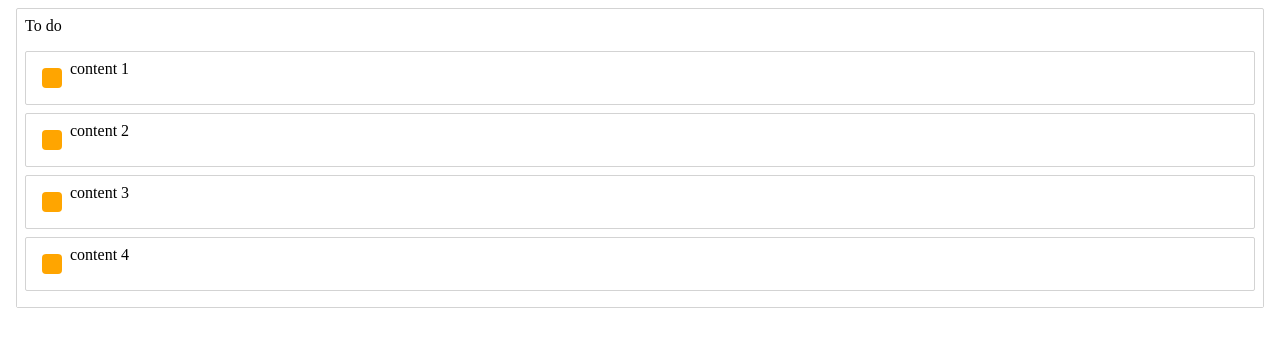
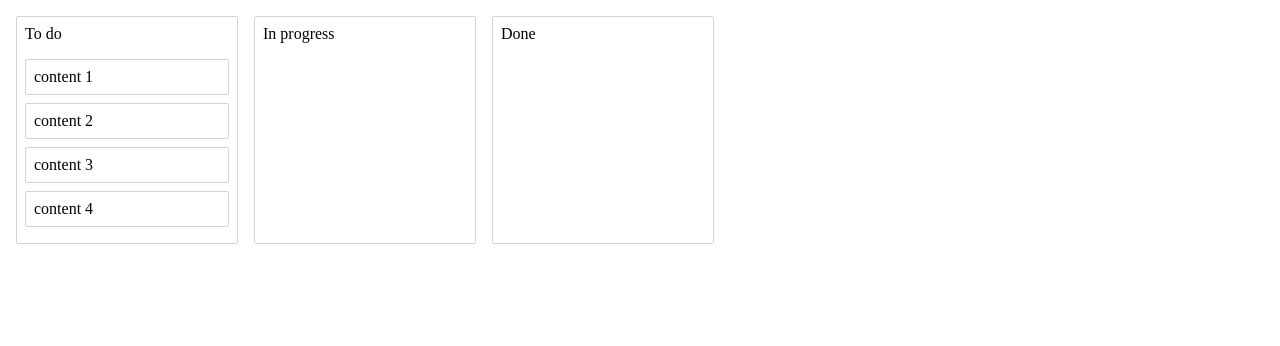
Before and after one commit to tsuyopon-xyz/react-beautiful-dnd-practice, a React (Create React App) app: page / in a window 1280 px wide. Shown: the top 346 px of the page. Built offline with nearby package versions, Linux system fonts and the light colour scheme.

Commit message:
Done lesson 9

```diff
--- a/src/Column.tsx
+++ b/src/Column.tsx
@@ -12,6 +12,10 @@ const Container = styled.div`
   margin: 8px;
   border: 1px solid lightgrey;
   border-radius: 2px;
+  width: 220px;
+
+  display: flex;
+  flex-direction: column;
 `;
 const Title = styled.div`
   padding: 8px;
@@ -21,6 +25,8 @@ const TaskList = styled.div`
   transition: background-color 0.2s ease;
   background-color: ${(props: any) =>
     props.isDraggingOver ? 'skyblue' : 'white'};
+  flex-grow: 1;
+  min-height: 100px;
 `;
 
 interface IProps {
--- a/src/Task.tsx
+++ b/src/Task.tsx
@@ -18,14 +18,6 @@ const Container = styled.div`
   display: flex;
 `;
 
-const Handle = styled.div`
-  width: 20px;
-  height: 20px;
-  background-color: orange;
-  border-radius: 4px;
-  margin: 8px;
-`;
-
 interface IProps {
   task: Task;
   index: number;
@@ -40,10 +32,10 @@ export default function Column({ task, index }: IProps) {
           <Container
             ref={provided.innerRef}
             {...provided.draggableProps}
+            {...provided.dragHandleProps}
             //@ts-ignore
             isDragging={isDragging}
           >
-            <Handle {...provided.dragHandleProps} />
             {task.content}
           </Container>
         );
--- a/src/index.tsx
+++ b/src/index.tsx
@@ -8,6 +8,11 @@ import {
 } from 'react-beautiful-dnd';
 import initialData from './initial-data';
 import Column from './Column';
+import styled from 'styled-components';
+
+const Container = styled.div`
+  display: flex;
+`;
 
 const App = () => {
   const [data, setData] = useState(initialData);
@@ -45,14 +50,38 @@ const App = () => {
     }
 
     const srcColumnId = source.droppableId;
+    const destColumnId = destination.droppableId;
+
+    if (srcColumnId === destColumnId) {
+      const srcColumn = data.columns[srcColumnId];
+      const newTaskIds = [...srcColumn.taskIds];
+
+      const pulledTaskId = newTaskIds.splice(source.index, 1)[0];
+      newTaskIds.splice(destination.index, 0, pulledTaskId);
+
+      setData((prevData) => {
+        const updatedData = { ...prevData };
+        data.columns[srcColumnId].taskIds = newTaskIds;
+
+        return updatedData;
+      });
+
+      return;
+    }
+
     const srcColumn = data.columns[srcColumnId];
-    const copiedTaskIds = [...srcColumn.taskIds];
-    const pulledTaskId = copiedTaskIds.splice(source.index, 1)[0];
-    copiedTaskIds.splice(destination.index, 0, pulledTaskId);
+    const destColumn = data.columns[destColumnId];
+
+    const newSrcTaskIds = [...srcColumn.taskIds];
+    const newDestTaskIds = [...destColumn.taskIds];
+
+    const pulledTaskId = newSrcTaskIds.splice(source.index, 1)[0];
+    newDestTaskIds.splice(destination.index, 0, pulledTaskId);
 
     setData((prevData) => {
       const updatedData = { ...prevData };
-      data.columns[srcColumnId].taskIds = copiedTaskIds;
+      data.columns[srcColumnId].taskIds = newSrcTaskIds;
+      data.columns[destColumnId].taskIds = newDestTaskIds;
 
       return updatedData;
     });
@@ -64,12 +93,14 @@ const App = () => {
       onDragUpdate={onDragUpdate}
       onDragEnd={onDragEnd}
     >
-      {data.columnOrder.map((columnId) => {
-        const column = data.columns[columnId];
-        const tasks = column.taskIds.map((taskId) => data.tasks[taskId]);
+      <Container>
+        {data.columnOrder.map((columnId) => {
+          const column = data.columns[columnId];
+          const tasks = column.taskIds.map((taskId) => data.tasks[taskId]);
 
-        return <Column key={columnId} column={column} tasks={tasks} />;
-      })}
+          return <Column key={columnId} column={column} tasks={tasks} />;
+        })}
+      </Container>
     </DragDropContext>
   );
 };
--- a/src/initial-data.ts
+++ b/src/initial-data.ts
@@ -13,8 +13,18 @@ const initialData: DataType = {
       title: 'To do',
       taskIds: ['task-1', 'task-2', 'task-3', 'task-4'],
     },
+    'column-2': {
+      id: 'column-2',
+      title: 'In progress',
+      taskIds: [],
+    },
+    'column-3': {
+      id: 'column-3',
+      title: 'Done',
+      taskIds: [],
+    },
   },
-  columnOrder: ['column-1'],
+  columnOrder: ['column-1', 'column-2', 'column-3'],
 };
 
 export default initialData;
```
